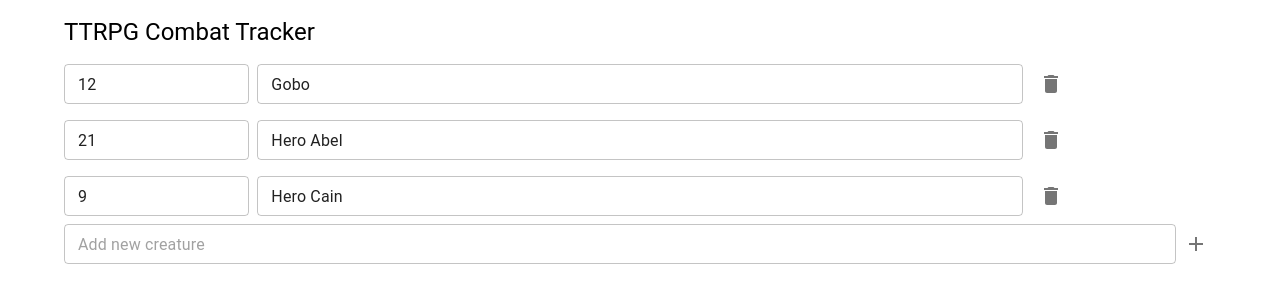
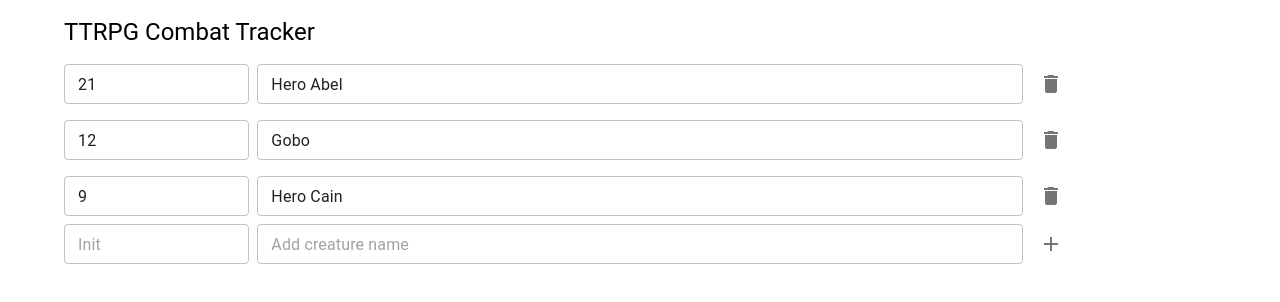
Before and after one commit to Lucobsen/encounter-tracker, a React (Create React App) app: page / in a window 1280 px wide. Shown: the top 302 px of the page. Built offline with nearby package versions, Linux system fonts and the light colour scheme.

Commit message:
split components and added sorting

```diff
--- a/src/App.tsx
+++ b/src/App.tsx
@@ -1,24 +1,9 @@
-import {
-  Container,
-  Grid,
-  IconButton,
-  List,
-  ListItem,
-  Stack,
-  TextField,
-  Typography,
-} from "@mui/material";
-import AddIcon from "@mui/icons-material/Add";
+import { Container, List, Typography } from "@mui/material";
 import { useState } from "react";
-import DeleteIcon from "@mui/icons-material/Delete";
+import { Creature, ICreature } from "./components/Creature";
+import { NewCreatureRow } from "./components/NewCreatureRow";
 
-interface Creature {
-  initative: string;
-  name: string;
-  hp?: string;
-}
-
-const creatures: Creature[] = [
+const creatures: ICreature[] = [
   {
     initative: "12",
     name: "Gobo",
@@ -37,123 +22,49 @@ const creatures: Creature[] = [
 ];
 
 const App = () => {
-  const [creatureList, setCreatureList] = useState(creatures);
-  const [newCreature, setNewCreature] = useState("");
+  const [creatureList, setCreatureList] = useState(
+    creatures.sort(
+      (creatureA, creatureB) =>
+        Number.parseInt(creatureB.initative) -
+        Number.parseInt(creatureA.initative)
+    )
+  );
 
-  const handleInitativeChange = (
-    newValue: string,
-    name: string,
-    initative: string
-  ) => {
-    const tempCreatures = [...creatureList];
-    const index = tempCreatures.findIndex(
-      (creature) => creature.name === name && creature.initative === initative
+  const handleAdd = (newCreature: ICreature) =>
+    setCreatureList(
+      [...creatureList, newCreature].sort(
+        (creatureA, creatureB) =>
+          Number.parseInt(creatureB.initative) -
+          Number.parseInt(creatureA.initative)
+      )
     );
-
-    if (index >= 0) {
-      tempCreatures[index] = {
-        ...tempCreatures[index],
-        initative: newValue,
-      };
-
-      setCreatureList(tempCreatures);
-    }
-  };
-
-  const handleNameChange = (
-    newValue: string,
-    name: string,
-    initative: string
-  ) => {
-    const tempCreatures = [...creatureList];
-    const index = tempCreatures.findIndex(
-      (creature) => creature.name === name && creature.initative === initative
-    );
-
-    if (index >= 0) {
-      tempCreatures[index] = {
-        ...tempCreatures[index],
-        name: newValue,
-      };
-
-      setCreatureList(tempCreatures);
-    }
-  };
 
   const handleDelete = (name: string, initative: string) => {
     const tempList = creatureList.filter(
       (creature) => creature.name !== name && creature.initative !== initative
     );
 
-    setCreatureList(tempList);
-  };
-
-  const handleAdd = () => {
-    setCreatureList([
-      ...creatureList,
-      {
-        name: newCreature,
-        initative: "0",
-      },
-    ]);
-
-    setNewCreature("");
+    setCreatureList(
+      tempList.sort(
+        (creatureA, creatureB) =>
+          Number.parseInt(creatureB.initative) -
+          Number.parseInt(creatureA.initative)
+      )
+    );
   };
 
   return (
     <Container sx={{ p: 2 }}>
       <Typography variant="h5">TTRPG Combat Tracker</Typography>
       <List>
-        {creatureList.map(({ name, initative }, index) => (
-          <ListItem key={`${initative}-${name}-${index}`} disableGutters>
-            <Grid container direction="row" spacing={1} alignItems="center">
-              <Grid item xs={2}>
-                <TextField
-                  size="small"
-                  type="number"
-                  fullWidth
-                  onChange={({ target }) =>
-                    handleInitativeChange(target.value, name, initative)
-                  }
-                  value={initative}
-                  variant="outlined"
-                  placeholder="Update creature initative"
-                />
-              </Grid>
-              <Grid item xs={8}>
-                <TextField
-                  size="small"
-                  type="text"
-                  fullWidth
-                  onChange={({ target }) =>
-                    handleNameChange(target.value, name, initative)
-                  }
-                  value={name}
-                  variant="outlined"
-                  placeholder="Update creature name"
-                />
-              </Grid>
-              <Grid item xs={2}>
-                <IconButton onClick={() => handleDelete(name, initative)}>
-                  <DeleteIcon />
-                </IconButton>
-              </Grid>
-            </Grid>
-          </ListItem>
+        {creatureList.map((creature, index) => (
+          <Creature
+            key={`${creature.initative}-${creature.name}-${index}`}
+            creature={creature}
+            onDelete={(name, initative) => handleDelete(name, initative)}
+          />
         ))}
-        <Stack direction="row">
-          <TextField
-            size="small"
-            fullWidth
-            value={newCreature}
-            onChange={({ target }) => setNewCreature(target.value)}
-            variant="outlined"
-            placeholder="Add new creature"
-          />
-          <IconButton onClick={() => handleAdd()}>
-            <AddIcon />
-          </IconButton>
-        </Stack>
+        <NewCreatureRow onAdd={(newCreature) => handleAdd(newCreature)} />
       </List>
     </Container>
   );
--- /dev/null
+++ b/src/components/Creature.tsx
@@ -0,0 +1,68 @@
+import { Grid, IconButton, ListItem, TextField } from "@mui/material";
+import { useState } from "react";
+import DeleteIcon from "@mui/icons-material/Delete";
+
+export interface ICreature {
+  initative: string;
+  name: string;
+  hp?: string;
+}
+
+interface ICreatureProps {
+  creature: ICreature;
+  onDelete: (initative: string, name: string) => void;
+}
+
+export const Creature = ({ creature, onDelete }: ICreatureProps) => {
+  const [creatureState, setCreatureState] = useState(creature);
+
+  const handleInitativeChange = (newValue: string) =>
+    setCreatureState({
+      ...creatureState,
+      initative: newValue,
+    });
+
+  const handleNameChange = (newValue: string) =>
+    setCreatureState({
+      ...creatureState,
+      name: newValue,
+    });
+
+  return (
+    <ListItem disableGutters>
+      <Grid container direction="row" spacing={1} alignItems="center">
+        <Grid item xs={2}>
+          <TextField
+            size="small"
+            type="number"
+            fullWidth
+            onChange={({ target }) => handleInitativeChange(target.value)}
+            value={creatureState.initative}
+            variant="outlined"
+            placeholder="Init"
+          />
+        </Grid>
+        <Grid item xs={8}>
+          <TextField
+            size="small"
+            type="text"
+            fullWidth
+            onChange={({ target }) => handleNameChange(target.value)}
+            value={creatureState.name}
+            variant="outlined"
+            placeholder="Update creature name"
+          />
+        </Grid>
+        <Grid item xs={2}>
+          <IconButton
+            onClick={() =>
+              onDelete(creatureState.name, creatureState.initative)
+            }
+          >
+            <DeleteIcon />
+          </IconButton>
+        </Grid>
+      </Grid>
+    </ListItem>
+  );
+};
--- /dev/null
+++ b/src/components/NewCreatureRow.tsx
@@ -0,0 +1,72 @@
+import { Grid, IconButton, TextField } from "@mui/material";
+import AddIcon from "@mui/icons-material/Add";
+import { useState } from "react";
+import { ICreature } from "./Creature";
+
+interface INewCreatureRowProps {
+  onAdd: (newCreature: ICreature) => void;
+}
+
+export const NewCreatureRow = ({ onAdd }: INewCreatureRowProps) => {
+  const initalState = {
+    name: "",
+    initative: "",
+  };
+
+  const [newCreature, setNewCreature] = useState<ICreature>(initalState);
+
+  return (
+    <Grid container direction="row" spacing={1} alignItems="center">
+      <Grid item xs={2}>
+        <TextField
+          size="small"
+          type="number"
+          fullWidth
+          onChange={({ target }) =>
+            setNewCreature({ ...newCreature, initative: target.value })
+          }
+          value={newCreature?.initative ?? ""}
+          variant="outlined"
+          placeholder="Init"
+        />
+      </Grid>
+      <Grid item xs={8}>
+        <TextField
+          size="small"
+          type="text"
+          fullWidth
+          onChange={({ target }) =>
+            setNewCreature({ ...newCreature, name: target.value })
+          }
+          value={newCreature?.name ?? ""}
+          variant="outlined"
+          placeholder="Add creature name"
+        />
+      </Grid>
+      <Grid item xs={2}>
+        <IconButton
+          disabled={!newCreature}
+          onClick={() => {
+            const noInit =
+              newCreature.initative === undefined ||
+              newCreature.initative === null ||
+              newCreature.initative === "";
+
+            const noName =
+              newCreature.name === undefined ||
+              newCreature.name === null ||
+              newCreature.name === "";
+
+            if (noName || noInit) return;
+
+            onAdd(newCreature);
+
+            setNewCreature(initalState);
+          }}
+        >
+          <AddIcon />
+        </IconButton>
+      </Grid>
+    </Grid>
+  );
+};
```
